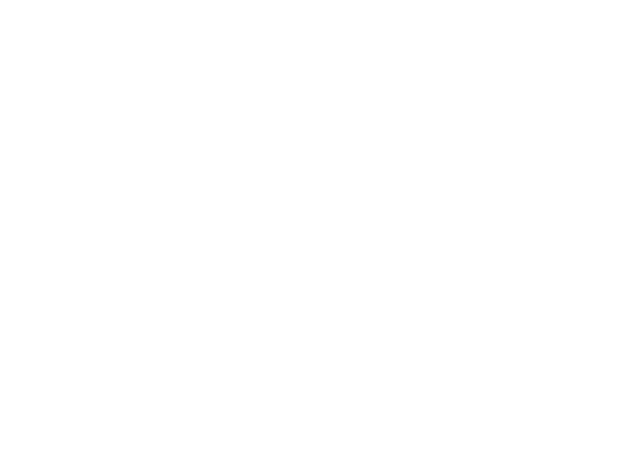
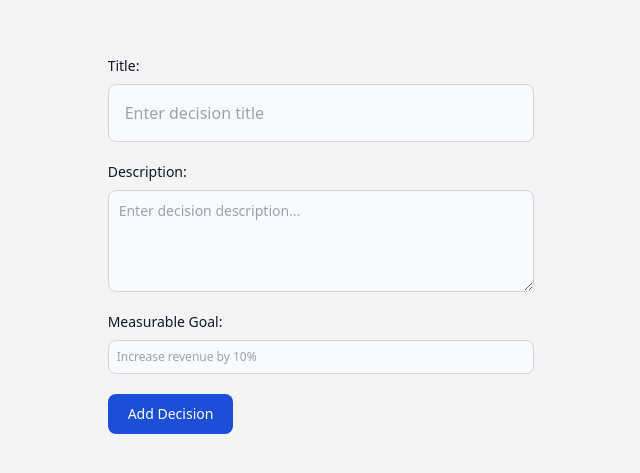
Before and after one commit to ngushteraklieva/Enterprise-Decision-Tracker-, a Vue app in the folder enterprise-decision-tracker/: page / in a window 1280 px wide. Shown: the part 151-624 px from the top of the page, without its empty margins (319-959 px from the left). Built offline with nearby package versions, Linux system fonts and the light colour scheme.

Commit message:
Add a template for new decision creation form

```diff
--- a/enterprise-decision-tracker/src/components/DecisionCreate.vue
+++ b/enterprise-decision-tracker/src/components/DecisionCreate.vue
@@ -1,2 +1,26 @@
-<template><div></div></template>
-<script setup></script>
+<template>
+    <div class="flex w-full h-screen justify-center items-center bg-zinc-100">
+  <form class="w-4/12" @submit.prevent="addDecision">
+    <div class="mb-5">
+        <label for="title" class="block mb-2 text-sm font-medium text-gray-900">Title:</label>
+        <input
+         type="text" id="title" placeholder="Enter decision title" required
+         class="block w-full p-4 text-gray-900 border border-gray-300 rounded-lg bg-gray-50 text-base focus:ring-blue-500 focus:border-blue-500">
+    </div>
+    <div class="mb-5">
+    <label for="description" class="block mb-2 text-sm font-medium text-gray-900 ">Description:</label>
+    <textarea
+    id="description" rows="4"
+    placeholder="Enter decision description..." required
+    class="block p-2.5 w-full text-sm text-gray-900 bg-gray-50 rounded-lg border border-gray-300 focus:ring-blue-500 focus:border-blue-500"></textarea>
+  </div>
+    <div class="mb-5">
+        <label for="goal" class="block mb-2 text-sm font-medium text-gray-900 dark:text-white">Measurable Goal:</label>
+        <input type="number" id="goal" placeholder="Increase revenue by 10%" class="block w-full p-2 text-gray-900 border border-gray-300 rounded-lg bg-gray-50 text-xs focus:ring-blue-500 focus:border-blue-500">
+    </div>
+    <div><button type="submit" class="text-white bg-blue-700 hover:bg-blue-800 focus:ring-4 focus:ring-blue-300 font-medium rounded-lg text-sm px-5 py-2.5 me-2 mb-2">Add Decision</button>
+    </div>
+  </form>
+  </div>
+  </template>
+  <script setup></script>
```
